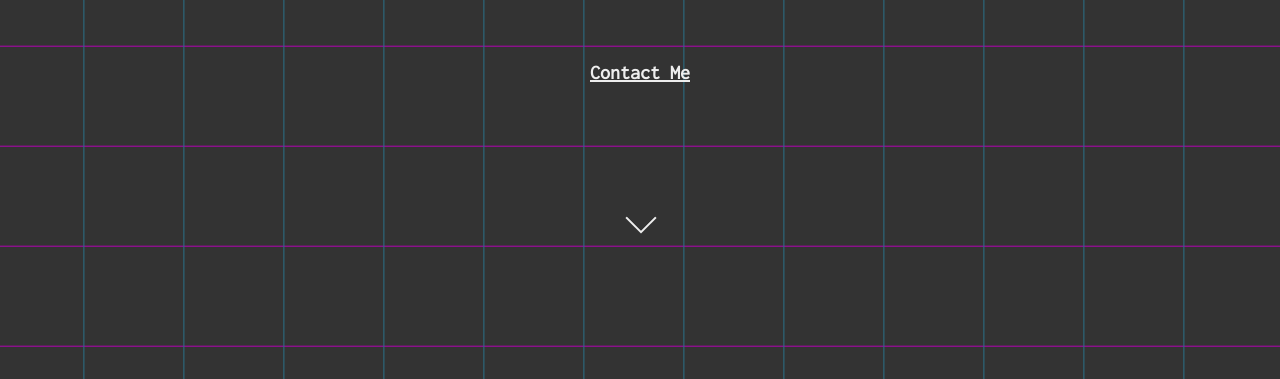
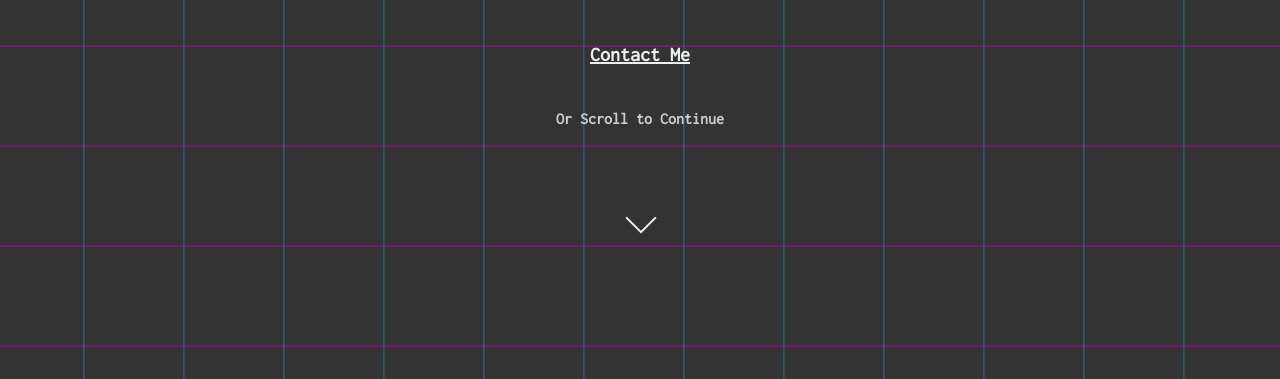
Before and after one commit to RJWadley/portfolio, a plain HTML site: page index.html in a window 1280 px wide. Shown: the part 421-800 px from the top of the page. Drawn offline with Linux system fonts and the light colour scheme.

Commit message:
add scroll hint

```diff
--- a/index.html
+++ b/index.html
@@ -41,6 +41,9 @@
       </h2>
       <div class="action">
         <a href="#contact">Contact Me</a>
+      </div>
+      <div class="action" style="color: #ccc; font-size: 16px;">
+        Or Scroll to Continue
       </div>
       <div class="scroll-invite"></div>
     </div>
```
